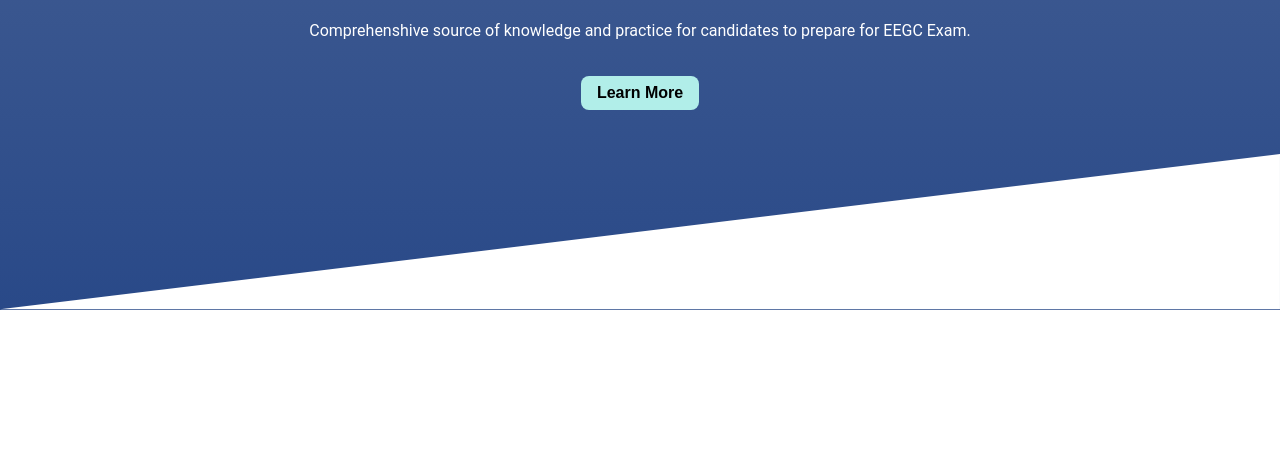
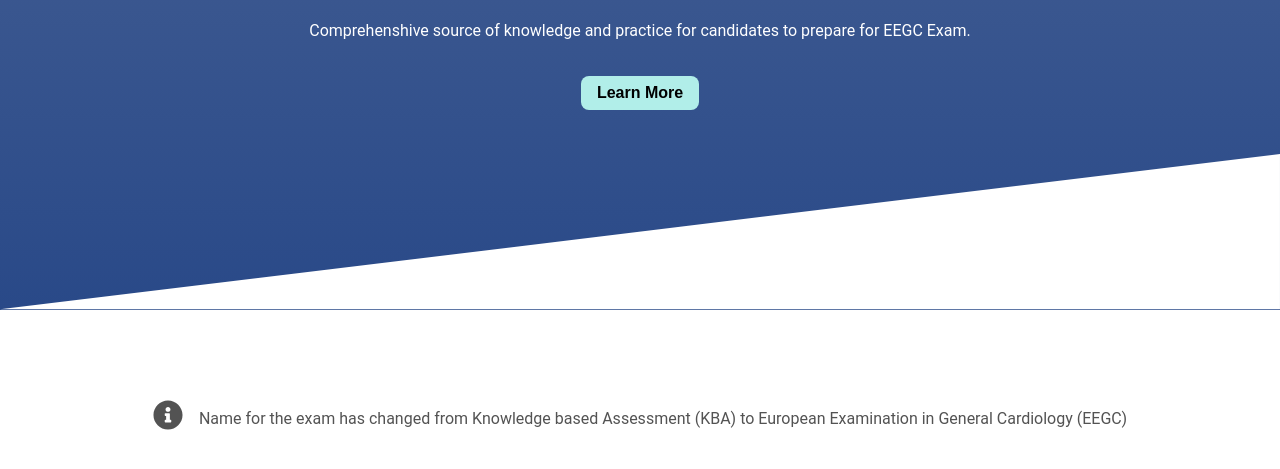
Before and after one commit to ayrbox/kba-site-project, a Gatsby site: page / in a window 1280 px wide. Shown: the part 417-886 px from the top of the page. Before the commit the page ends 800 px from the top, so only its background shows below. Built offline with nearby package versions, Linux system fonts and the light colour scheme; Gatsby itself is replaced by a stand-in of ours.

Commit message:
Add Info banner section.

```diff
--- a/package.json
+++ b/package.json
@@ -10,6 +10,7 @@
     "react": "^17.0.1",
     "react-anchor-link-smooth-scroll": "^1.0.12",
     "react-dom": "^17.0.1",
+    "react-icons": "^4.1.0",
     "tsconfig-paths-webpack-plugin": "^3.3.0"
   },
   "devDependencies": {
--- /dev/null
+++ b/src/components/InfoSection.tsx
@@ -0,0 +1,40 @@
+import * as React from 'react';
+import styled from '@emotion/styled';
+import { FaInfoCircle as IconInfo } from 'react-icons/fa';
+
+import Container from '@components/Container';
+
+export const InfoWrapper = styled.section`
+  padding: 70px 0;
+  color: #535353;
+`;
+
+export const IconWrapper = styled.div`
+  padding-right: 16px;
+  font-size: 30px;
+  display: inline-block;
+`;
+export const InfoContent = styled.span`
+  padding: 20px;
+  display: flex;
+  align-items: center;
+  justify-content: center;
+`;
+
+const InfoSection = () => {
+  return (
+    <InfoWrapper>
+      <Container>
+        <InfoContent>
+          <IconWrapper>
+            <IconInfo />
+          </IconWrapper>
+          Name for the exam has changed from Knowledge based Assessment (KBA) to
+          European Examination in General Cardiology (EEGC)
+        </InfoContent>
+      </Container>
+    </InfoWrapper>
+  );
+};
+
+export default InfoSection;
--- a/src/pages/index.tsx
+++ b/src/pages/index.tsx
@@ -5,6 +5,7 @@ import Layout from '@components/Layout';
 
 import { siteTheme } from '../theme';
 import BannerSection from '@components/BannerSection/BannerSection';
+import InfoSection from '@components/InfoSection.tsx';
 
 const IndexPage = () => {
   return (
@@ -12,6 +13,7 @@ const IndexPage = () => {
       <Layout>
         <NavBar />
         <BannerSection />
+        <InfoSection />
       </Layout>
     </ThemeProvider>
   );
```
Also changed, not shown: 1 other file.
